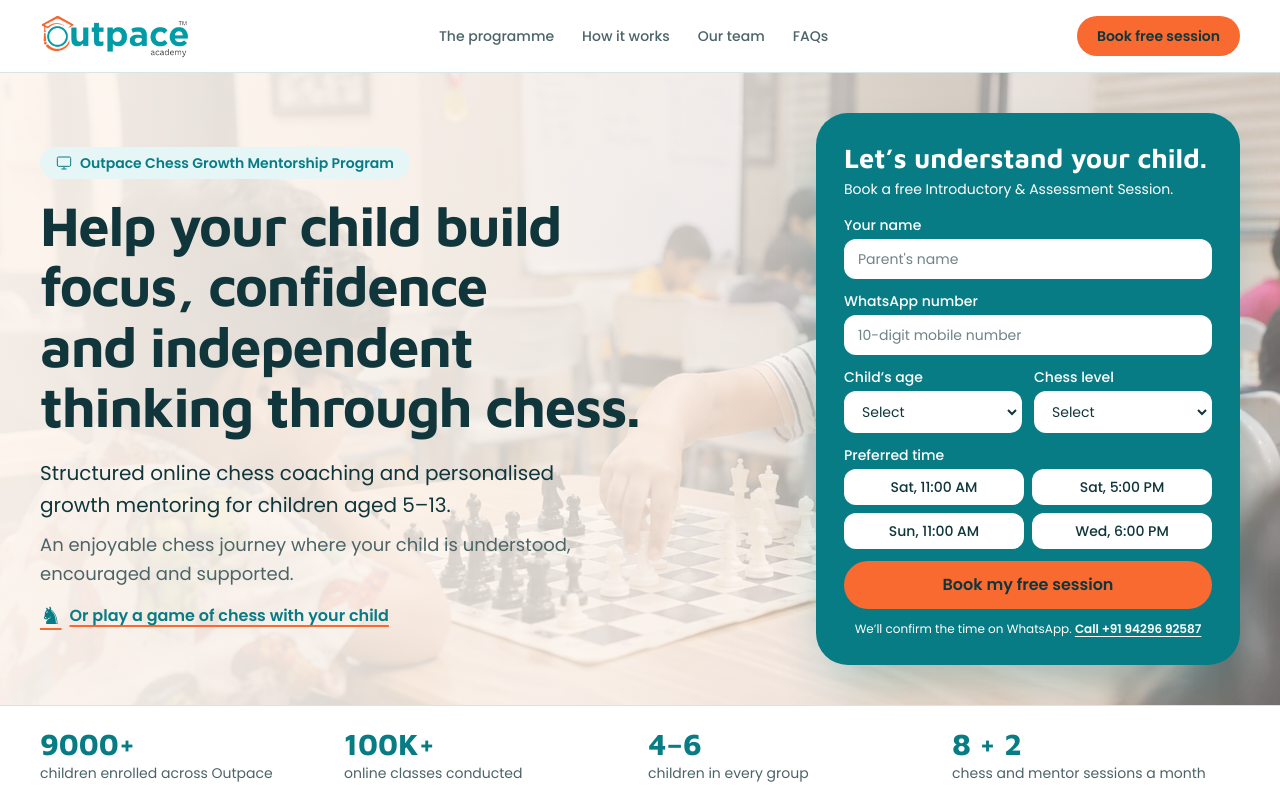
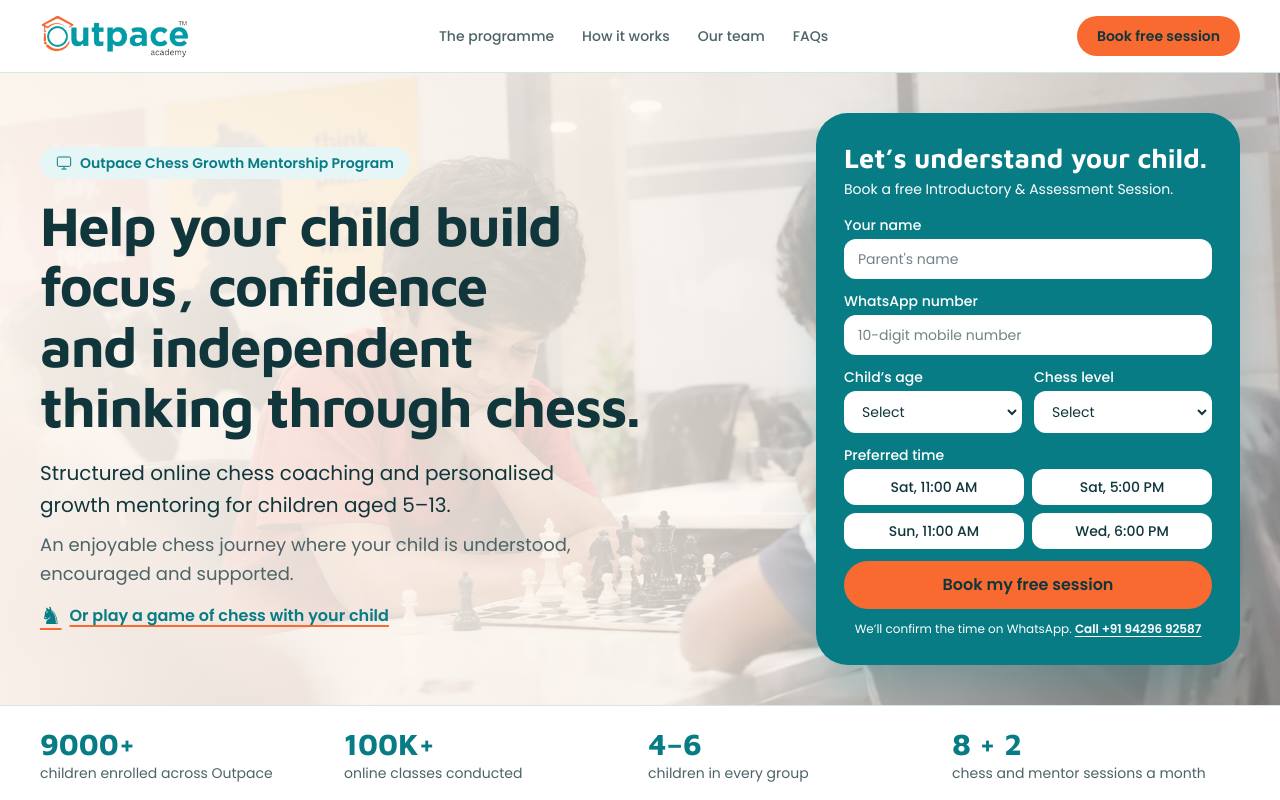
Before and after one commit to adnanali29/Outspace, a Next.js app: page / in a window 1280 px wide. Shown: the top 800 px of the page. Built offline with nearby package versions, Linux system fonts and the light colour scheme.

Commit message:
Remove offline classroom photo chess-class-overhead.webp and use online coaching photo, remove letterbox black bar

```diff
--- a/src/components/Landing.tsx
+++ b/src/components/Landing.tsx
@@ -171,7 +171,7 @@ function Heart() {
                 controls
                 playsInline
                 preload="metadata"
-                className="size-full object-contain bg-black"
+                className="size-full object-cover"
               >
                 <source src={heart.videoUrl} type="video/mp4" />
                 Your browser does not support the video tag.
--- a/src/content.ts
+++ b/src/content.ts
@@ -50,16 +50,16 @@ export const heroSlideSeconds = 5;
 
 export const heroImages = [
   {
-    src: "/hero/chess-class-focus.webp",
+    src: "/hero/online-chess-coaching-warmth.jpg",
     alt: "A child and coach sharing a natural moment of encouragement during an online chess session",
   },
   {
-    src: "/hero/chess-class-move.webp",
+    src: "/hero/chess-class-focus.webp",
     alt: "A child smiling while learning chess online with their Outpace coach",
   },
   {
-    src: "/hero/chess-class-overhead.webp",
-    alt: "A happy child engaged in an online chess learning session",
+    src: "/hero/chess-class-move.webp",
+    alt: "A child learning chess online with an encouraging Outpace mentor",
   },
 ];
 
```
Also changed, not shown: public/hero/chess-class-overhead.webp (deleted).
